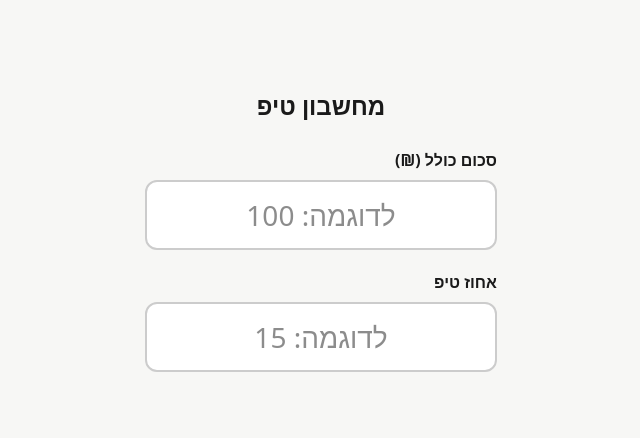
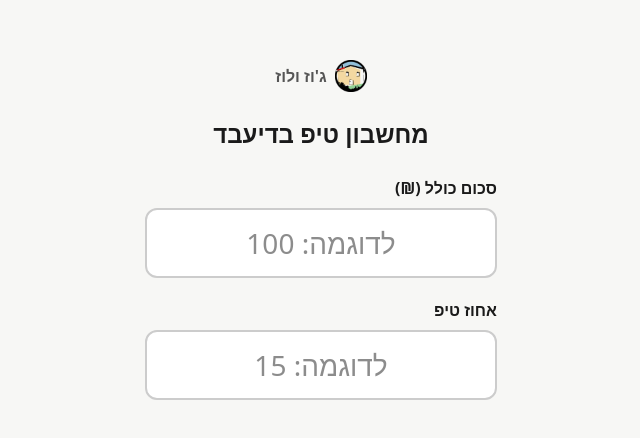
Before and after one commit to naorlevi87/KfarHirur, a React (Vite) app: page /tipCalc in a window 1280 px wide. Shown: the part 150-588 px from the top of the page, without its empty margins (319-959 px from the left). Built offline with nearby package versions, Linux system fonts and the light colour scheme; no server answers; a web font is replaced by a local one.

Commit message:
feat(tipCalc): add branding (logo + title) to tip calculator page

```diff
--- a/src/pages/tipCalc/TipCalcPage.css
+++ b/src/pages/tipCalc/TipCalcPage.css
@@ -1,5 +1,23 @@
 /* src/pages/tipCalc/TipCalcPage.css */
-/* Standalone, unbranded layout for the waiter tip-split tool — no site chrome, no consciousness-mode tokens. */
+/* Standalone layout for the waiter tip-split tool — no site chrome, no consciousness-mode tokens; small logo mark only. */
+
+.tip-calc-brand {
+  display: flex;
+  align-items: center;
+  gap: 0.5rem;
+}
+
+.tip-calc-logo {
+  width: 2rem;
+  height: 2rem;
+  object-fit: contain;
+}
+
+.tip-calc-brand-name {
+  font-size: 1rem;
+  font-weight: 600;
+  color: #555;
+}
 
 .tip-calc-page {
   min-height: 100dvh;
@@ -97,6 +115,10 @@
     color: #f0f0f0;
   }
 
+  .tip-calc-brand-name {
+    color: #b0b0b8;
+  }
+
   .tip-calc-field input {
     background: #1f1f27;
     color: #f0f0f0;
--- a/src/pages/tipCalc/TipCalcPage.jsx
+++ b/src/pages/tipCalc/TipCalcPage.jsx
@@ -4,6 +4,7 @@
 
 import { useState } from 'react';
 import { splitBillAndTip } from './tipMath.js';
+import logoCircle from '../../assets/images/kfar-hirur-logo-circleOnly.png';
 import './TipCalcPage.css';
 
 function parseWholeNonNegative(raw) {
@@ -30,7 +31,12 @@ export function TipCalcPage() {
 
   return (
     <div className="tip-calc-page">
-      <h1 className="tip-calc-title">מחשבון טיפ</h1>
+      <div className="tip-calc-brand">
+        <img src={logoCircle} alt="" className="tip-calc-logo" />
+        <span className="tip-calc-brand-name">ג'וז ולוז</span>
+      </div>
+
+      <h1 className="tip-calc-title">מחשבון טיפ בדיעבד</h1>
 
       <div className="tip-calc-form">
         <div className="tip-calc-field">
```
